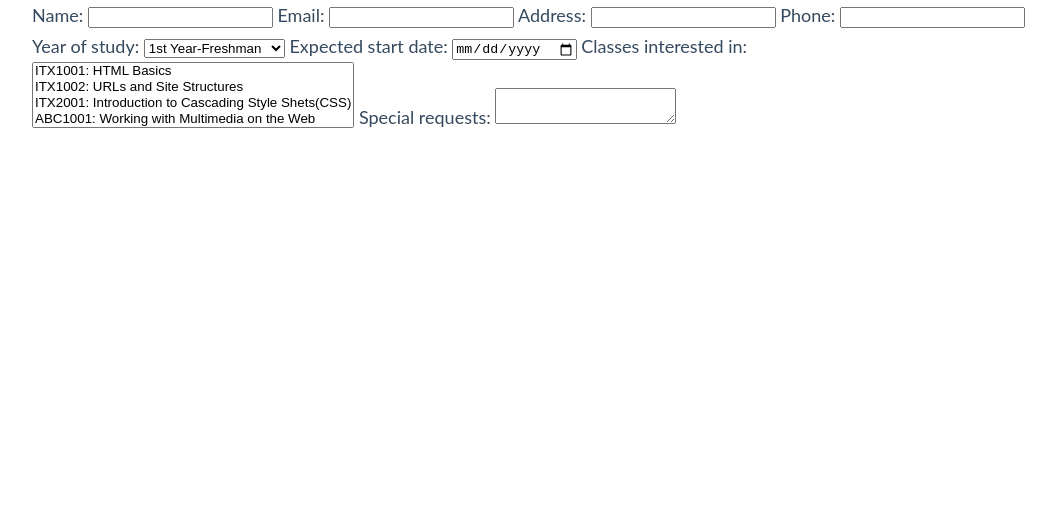
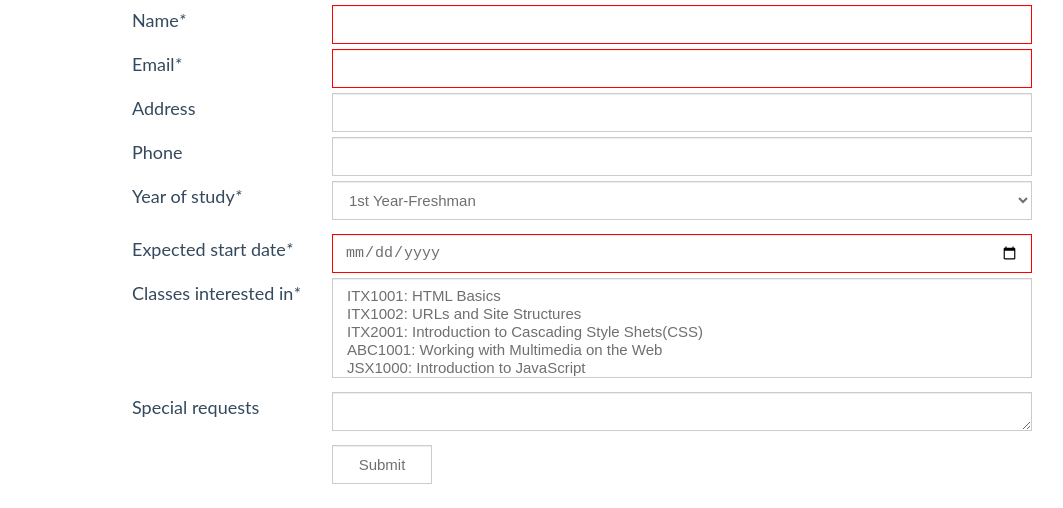
Before and after one commit to Filip0/IT2805, a plain HTML site: page homework/exercise-6/exercise2/index.html in a window 1280 px wide. Shown: the whole page, without its empty margins (108-1171 px from the left). Drawn offline with Linux system fonts and the light colour scheme.

Commit message:
Finished exercise 6

```diff
--- a/homework/exercise-6/exercise2/index.html
+++ b/homework/exercise-6/exercise2/index.html
@@ -7,32 +7,56 @@
 </head>
 <body>
 	<div class="row">
-	<form>
-		Name: 		<input type="text" name="name">
-		Email: 		<input type="email" name="email">
-		Address:	<input type="text" name="address">
-		Phone:		<input type="tel" name="phone">
-		Year of study:
-			<select>
-				<option>1st Year-Freshman</option>
-				<option>2nd Year-Sophmore</option>
-				<option>3rd Year-Junior</option>
-				<option>4th Year-Senior</option>
-			</select>
-		Expected start date:
-					<input type="date" name="start_date">
-		Classes interested in:
-			<select multiple>
-				<option>ITX1001: HTML Basics</option>
-				<option>ITX1002: URLs and Site Structures</option>
-				<option>ITX2001: Introduction to Cascading Style Shets(CSS)</option>
-				<option>ABC1001: Working with Multimedia on the Web</option>
-				<option>JSX1000: Introduction to JavaScript</option>
-				<option>JSX1050: JavaScript: DOM</option>
-				<option>XML1000: XML: Formatting Namespace Trees</option>
-			</select>
-		Special requests:
-			<textarea></textarea>
+	<form action="http://www.idi.ntnu.no/~michailg/IT2805/form.php" method="post">
+		<div class="form-group">
+			<label for="name">Name<em>*</em></label>
+			<input type="text" class="form-control" id="name" name="name" required>
+		</div>
+		<div class="form-group">
+		<label for="email">Email<em>*</em></label>
+		<input type="email" class="form-control" id="email" name="email" required>
+		</div>
+		<div class="form-group">
+		<label for="address">Address</label>
+			<input type="text" class="form-control" id="address" name="address">
+		</div>
+		<div class="form-group">
+		<label for="phone">Phone</label>
+			<input type="tel" class="form-control" id="phone" name="phone">
+		</div>
+		<div class="form-group">
+		<label for="year">Year of study<em>*</em></label>
+		<select id="year" name="year" class="form-control" required>
+			<option value="1">1st Year-Freshman</option>
+			<option value="2">2nd Year-Sophmore</option>
+			<option value="3">3rd Year-Junior</option>
+			<option value="4">4th Year-Senior</option>
+		</select>
+		</div>
+		<div class="form-group">
+		<label for="startDate">Expected start date<em>*</em></label>
+		<input type="date" class="form-control" id="startDate" name="startDate" required>
+		</div>
+		<div class="form-group">
+			<label for="classes">Classes interested in<em>*</em></label>
+		<select id="classes" class="form-control multiselect" name="classes" multiple required>
+			<option value="ITX1001">ITX1001: HTML Basics</option>
+			<option value="ITX1002">ITX1002: URLs and Site Structures</option>
+			<option value="ITX2001">ITX2001: Introduction to Cascading Style Shets(CSS)</option>
+			<option value="ABC1001">ABC1001: Working with Multimedia on the Web</option>
+			<option value="JSX1000">JSX1000: Introduction to JavaScript</option>
+			<option value="JSX1050">JSX1050: JavaScript: DOM</option>
+			<option value="XML1000">XML1000: XML: Formatting Namespace Trees</option>
+		</select>
+		</div>
+		<div class="form-group">
+		<label for="comments">Special requests</label>
+		<textarea name="comments" id="comments" class="form-control"></textarea>
+		</div>
+		<div class="form-group">
+		<label>&nbsp</label>
+		<input class="form-control" type="submit" value="Submit">
+		</div>
 
 	</form>
 	</div>
--- a/homework/exercise-6/exercise2/style.css
+++ b/homework/exercise-6/exercise2/style.css
@@ -140,3 +140,59 @@ h2.anchor {
   padding-top: 32px;
   margin-top: -32px;
 }
+
+.form-group {
+  width: 100%;
+  display: inline-block;
+  margin-top: 5px;
+}
+
+.form-group label {
+  width: 30%;
+  float: left;
+  padding-left: 10%;
+}
+
+
+.form-control {
+  display: block;
+  width: 70%;
+  height: 39px;
+  padding: 8px 12px;
+  font-size: 15px;
+  line-height: 1.4;
+  color: #6f6f6f;
+  background-color: #ffffff;
+  background-image: none;
+  border: 1px solid #cccccc;
+  border-radius: 0;
+  -webkit-box-shadow: inset 0 1px 1px rgba(0, 0, 0, 0.075);
+  box-shadow: inset 0 1px 1px rgba(0, 0, 0, 0.075);
+  -webkit-transition: border-color ease-in-out .15s, box-shadow ease-in-out .15s;
+  -o-transition: border-color ease-in-out .15s, box-shadow ease-in-out .15s;
+  transition: border-color ease-in-out .15s, box-shadow ease-in-out .15s;
+}
+
+.form-control input, select, textarea {
+  width: 70%;
+  float: right;
+  padding-right: 30%;
+}
+.multiselect {
+  height: 100px;
+}
+textarea {
+  height: 100px;
+}
+input[type="submit"] {
+  width: 10%;
+}
+.form-control:focus {
+  border-color: #66afe9;
+  outline: 0;
+  -webkit-box-shadow: inset 0 1px 1px rgba(0,0,0,.075), 0 0 8px rgba(102, 175, 233, 0.6);
+  box-shadow: inset 0 1px 1px rgba(0,0,0,.075), 0 0 8px rgba(102, 175, 233, 0.6);
+}
+input:invalid {
+  border: 1px solid red;
+}
```
